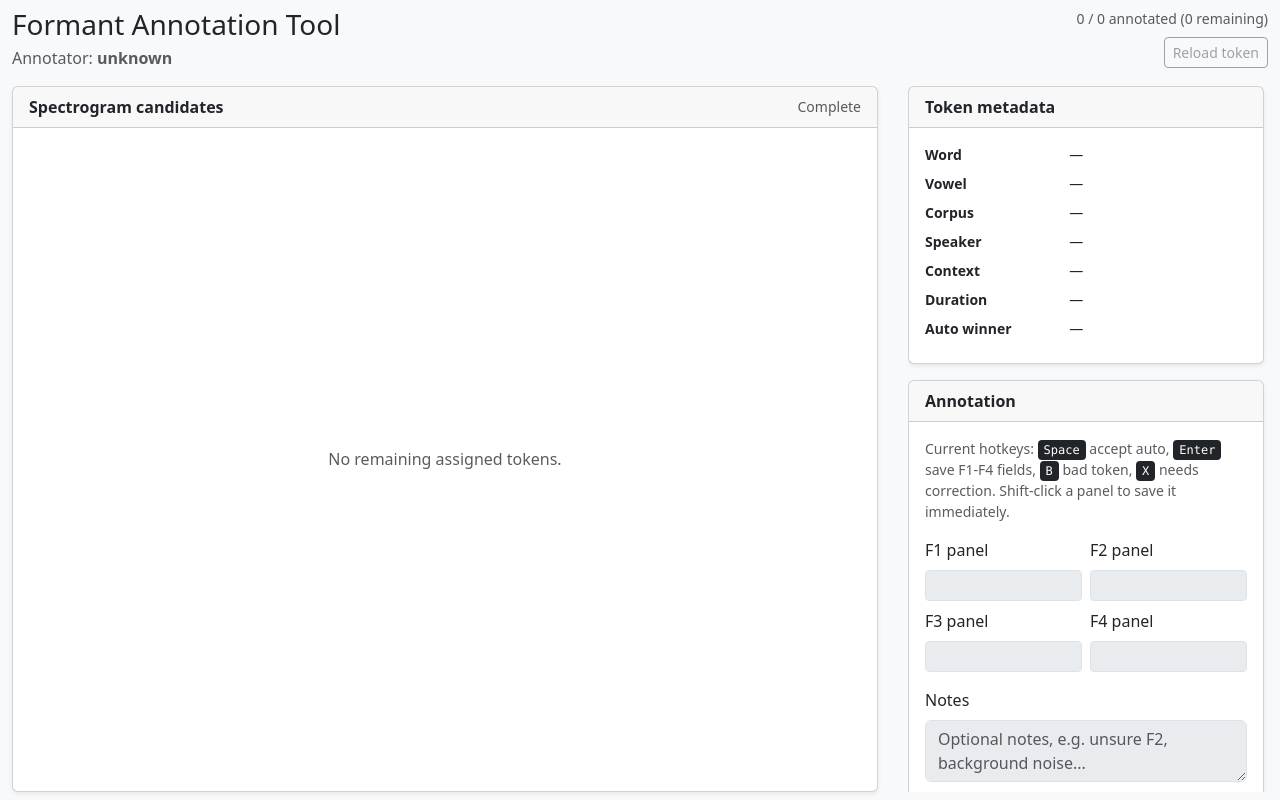
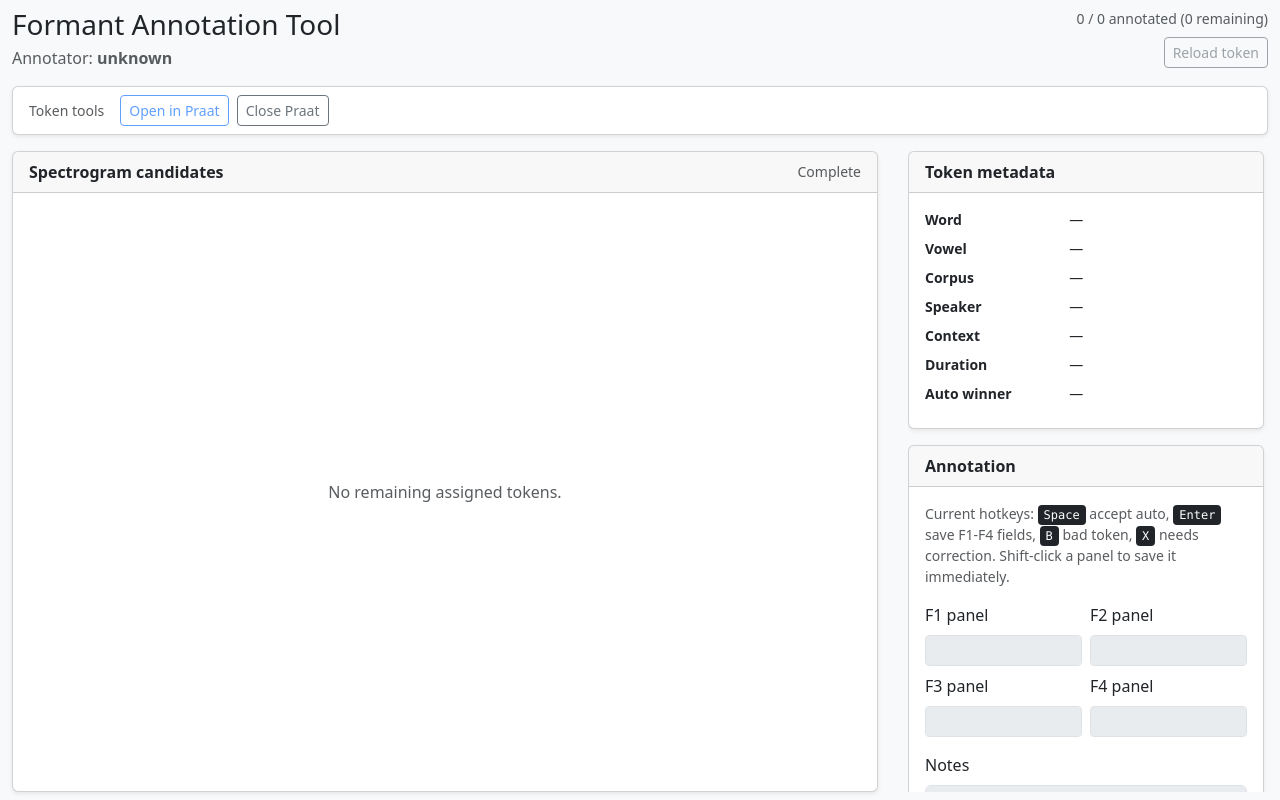
Before and after one commit to iangif/formant-annotation-tool, a FastAPI app: page / in a window 1280 px wide. Run offline with FastAPI, Linux system fonts and the light colour scheme; data that the repository does not hold is empty; some libraries are stand-ins or nearby versions.

Commit message:
Frontend buttons for opening and closing praat

```diff
--- a/app/static/js/annotate/actions.js
+++ b/app/static/js/annotate/actions.js
@@ -1,6 +1,6 @@
 import { state } from "./state.js";
 import { setControlsEnabled, showToast, flashSaveConfirmation, fadeOutSpectrogram } from "./ui.js";
-import { loadNextToken } from "./api.js";
+import { loadNextToken, closePraat } from "./api.js";
 import {
     buildAcceptAutoPayload,
     buildBadTokenPayload,
@@ -32,6 +32,13 @@ export async function savePayload(payload) {
         }
 
         flashSaveConfirmation();
+
+        try {
+            await closePraat();
+        } catch (error) {
+            showToast(error.message, "warning");
+        }
+
         await fadeOutSpectrogram();
         await loadNextToken();
 
--- a/app/static/js/annotate/api.js
+++ b/app/static/js/annotate/api.js
@@ -52,3 +52,43 @@ export async function loadNextToken() {
     setControlsEnabled(true);
     await loadProgress();
 }
+
+/**
+ * Ask the backend to open the current token in Praat.
+ */
+export async function openCurrentTokenInPraat() {
+    if (!state.currentToken) {
+        throw new Error("No token is currently loaded.");
+    }
+
+    const response = await fetch(`/api/tokens/${encodeURIComponent(state.currentToken.id)}/open-praat`, {
+        method: "POST",
+    });
+
+    const data = await response.json().catch(() => null);
+
+    if (!response.ok) {
+        const message = data?.detail || "Failed to open token in Praat.";
+        throw new Error(message);
+    }
+
+    return data;
+}
+
+/**
+ * Ask the backend to close the Praat process opened by this app.
+ */
+export async function closePraat() {
+    const response = await fetch("/api/praat/close", {
+        method: "POST",
+    });
+
+    const data = await response.json().catch(() => null);
+
+    if (!response.ok) {
+        const message = data?.detail || "Failed to close Praat.";
+        throw new Error(message);
+    }
+
+    return data;
+}
--- a/app/static/js/annotate/dom.js
+++ b/app/static/js/annotate/dom.js
@@ -37,4 +37,6 @@ export const elements = {
     notes: document.getElementById("notes"),
 
     reloadTokenBtn: document.getElementById("reload-token-btn"),
+    openPraatBtn: document.getElementById("open-praat-btn"),
+    closePraatBtn: document.getElementById("close-praat-btn"),
 };
--- a/app/static/js/annotate/main.js
+++ b/app/static/js/annotate/main.js
@@ -1,6 +1,7 @@
 import { elements } from "./dom.js";
+import { state } from "./state.js";
 import { showToast, setControlsEnabled } from "./ui.js";
-import { loadNextToken } from "./api.js";
+import { loadNextToken, openCurrentTokenInPraat, closePraat } from "./api.js";
 import { registerSpectrogramEvents } from "./spectrogram.js";
 import { registerKeyboardShortcuts } from "./keyboard.js";
 import {
@@ -14,6 +15,41 @@ function registerButtonEvents() {
             await loadNextToken();
         } catch (error) {
             showToast(error.message, "danger");
+        }
+    });
+
+    elements.openPraatBtn.addEventListener("click", async () => {
+        elements.openPraatBtn.disabled = true;
+
+        try {
+            const result = await openCurrentTokenInPraat();
+            showToast(result.message || "Opened token in Praat.", "success");
+
+        } catch (error) {
+            showToast(error.message, "danger");
+
+        } finally {
+            elements.openPraatBtn.disabled = !state.currentToken;
+        }
+    });
+
+    elements.closePraatBtn.addEventListener("click", async () => {
+        elements.closePraatBtn.disabled = true;
+
+        try {
+            const result = await closePraat();
+
+            if (result.closed) {
+                showToast(result.message || "Closed Praat.", "success");
+            } else {
+                showToast(result.message || "No app-opened Praat process is currently running.", "info");
+            }
+
+        } catch (error) {
+            showToast(error.message, "danger");
+
+        } finally {
+            elements.closePraatBtn.disabled = false;
         }
     });
 }
--- a/app/static/js/annotate/ui.js
+++ b/app/static/js/annotate/ui.js
@@ -71,6 +71,7 @@ export function setControlsEnabled(enabled) {
         elements.panelF4,
         elements.notes,
         elements.reloadTokenBtn,
+        elements.openPraatBtn,
     ];
 
     for (const control of controls) {
--- a/app/templates/annotate.html
+++ b/app/templates/annotate.html
@@ -37,6 +37,20 @@
                     </div>
                     <button id="reload-token-btn" class="btn btn-outline-secondary btn-sm mt-2">
                         Reload token
+                    </button>
+                </div>
+            </div>
+
+            <div class="control-bar card shadow-sm mt-3">
+                <div class="card-body py-2 d-flex align-items-center gap-2 flex-wrap">
+                    <span class="small text-muted me-2">Token tools</span>
+
+                    <button id="open-praat-btn" class="btn btn-outline-primary btn-sm" disabled>
+                        Open in Praat
+                    </button>
+
+                    <button id="close-praat-btn" class="btn btn-outline-secondary btn-sm">
+                        Close Praat
                     </button>
                 </div>
             </div>
```
